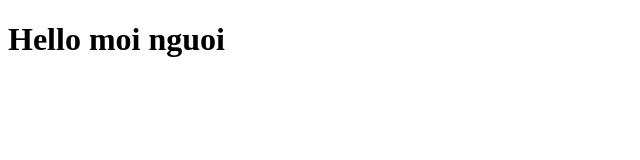
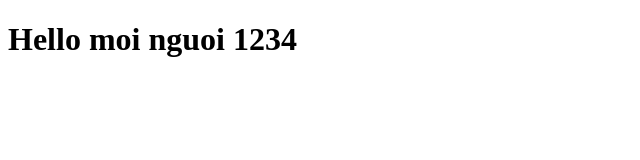
Before and after one commit to chantay123/btgitproject, a plain HTML site: page index.html in a window 1280 px wide. Shown: the whole page, without its empty margins (0-640 px from the left). Drawn offline with Linux system fonts and the light colour scheme.

Commit message:
Update index.html

```diff
--- a/index.html
+++ b/index.html
@@ -9,7 +9,7 @@
 </head>
 
 <body>
-    <h1>Hello moi nguoi</h1>
+    <h1>Hello moi nguoi 1234</h1>
 </body>
 
 </html>
```
